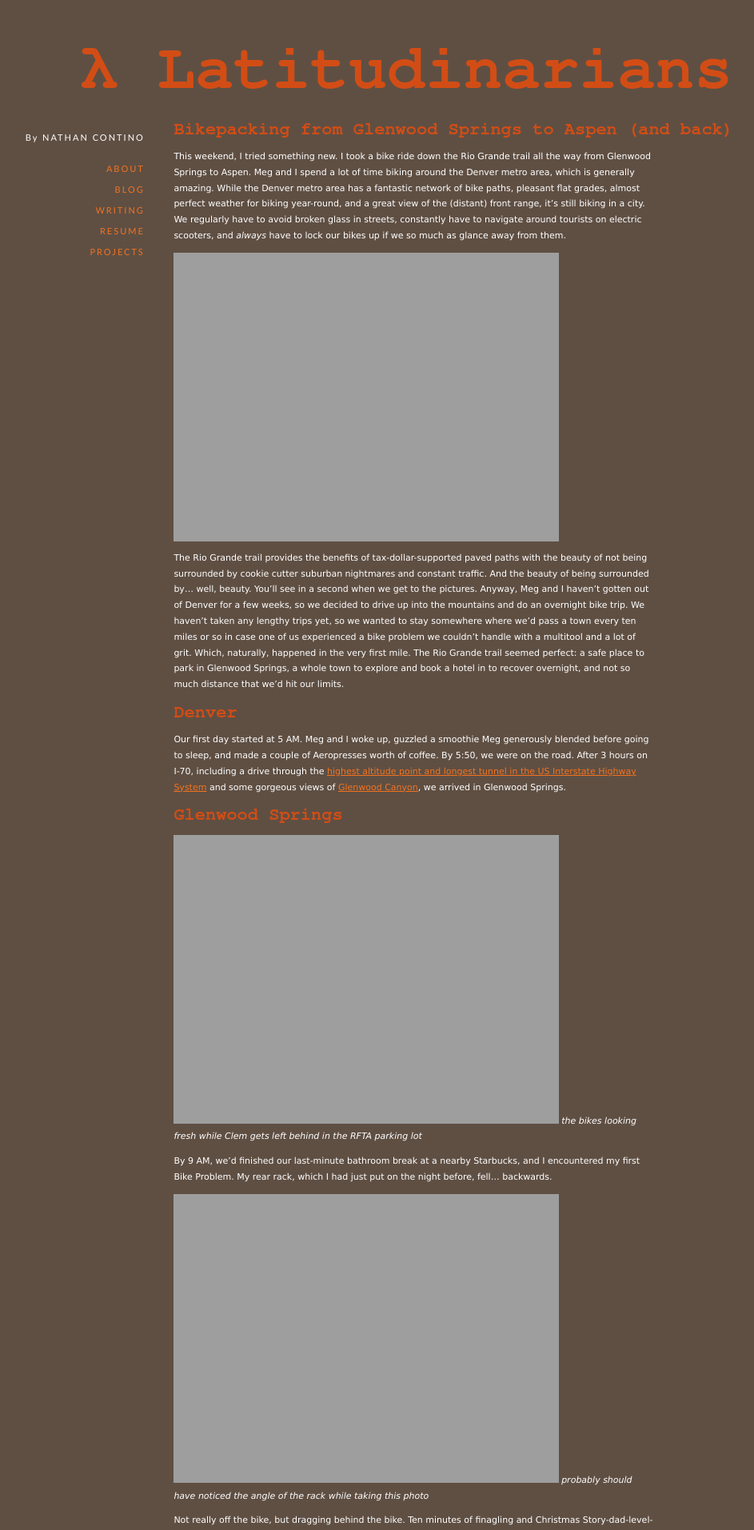
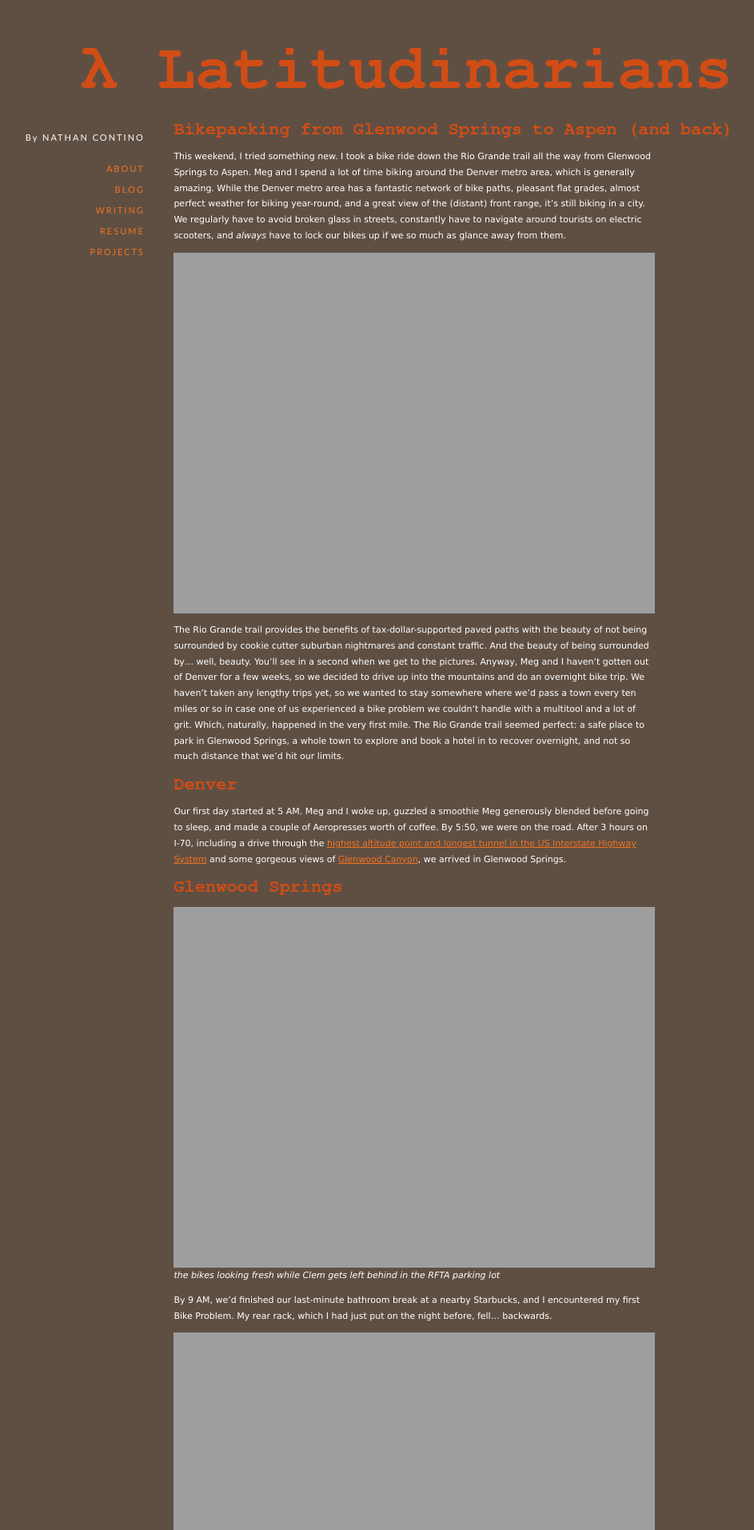
Before and after one commit to nathan-contino/nathan-contino.github.io, a Jekyll site: the page built from _posts/2021-05-16-glenwood-springs-to-aspen-bike-tour.markdown, in a window 1280 px wide. Shown: the top 1913 px of the page at 80% size, without its empty margins (79-1022 px from the left). Built offline with Jekyll 4.4.1, drawn with Linux system fonts in a browser that asks for light colours.

Commit message:
width
Former-commit-id: b40f3c9423ee8f4377c0883480e46710772f8b25 [formerly b40f3c9423ee8f4377c0883480e46710772f8b25 [formerly 7e70e691b1aee7066bb1e7d44f4a1a36e6bf83d4 [formerly 4f87b3bf3f89de6789d80634fa68ffa9765f96be] [formerly d8770e35880bc426a75a187ce5709dec0de7fb5c [formerly ca2f20e3f2117306e4ae0466f78979b6debd05e8]]]]
Former-commit-id: e994f827273be85adacb2e2affdebd20e8c059b3
Former-commit-id: a8dad2eaff2955fd7cd7a4b7355a728b6bef4043
Former-commit-id: a956eee20dcd932287a86849142b1302a0586cee [formerly b7701d5de8d310f576a1614a6e6c5624cefa7d1f]
Former-commit-id: ce85802c72878e2cddf9ff88534477491b569f0a

```diff
--- a/_posts/2021-05-16-glenwood-springs-to-aspen-bike-tour.markdown
+++ b/_posts/2021-05-16-glenwood-springs-to-aspen-bike-tour.markdown
@@ -16,7 +16,7 @@
 on electric scooters, and *always* have to lock our
 bikes up if we so much as glance away from them.
 
-![Bikepacking]({{ site.url }}/_images/may_21_bike_trip/mandarb_and_sully.jpg){:width="80%"}
+![Bikepacking]({{ site.url }}/_images/may_21_bike_trip/mandarb_and_sully.jpg){:width="100%"}
 
 The Rio Grande trail provides the benefits of tax-dollar-supported
 paved paths with the beauty of not being surrounded by cookie cutter
@@ -46,7 +46,7 @@
 
 # Glenwood Springs
 
-![fresh bikes]({{ site.url }}/_images/may_21_bike_trip/near_aspen.jpg){:width="80%"}
+![fresh bikes]({{ site.url }}/_images/may_21_bike_trip/near_aspen.jpg){:width="100%"}
 *the bikes looking fresh while Clem gets left behind in the RFTA parking lot*
 
 By 9 AM, we'd finished our
@@ -54,7 +54,7 @@
 encountered my first Bike Problem. My rear rack, which I
 had just put on the night before, fell... backwards.
 
-![starbs]({{ site.url }}/_images/may_21_bike_trip/the_journey_begins.jpg){:width="80%"}
+![starbs]({{ site.url }}/_images/may_21_bike_trip/the_journey_begins.jpg){:width="100%"}
 *probably should have noticed the angle of the rack while taking this photo*
 
 Not really off the bike, but dragging behind the bike.
@@ -65,11 +65,11 @@
 shop, so we decided to persevere to Carbondale to seek out
 a tiny torque wrench.
 
-![rack probs]({{ site.url }}/_images/may_21_bike_trip/rack_problems.png){:width="80%"}
+![rack probs]({{ site.url }}/_images/may_21_bike_trip/rack_problems.png){:width="100%"}
 
 # Carbondale
 
-![sopris]({{ site.url }}/_images/may_21_bike_trip/sopris.jpg){:width="80%"}
+![sopris]({{ site.url }}/_images/may_21_bike_trip/sopris.jpg){:width="100%"}
 *biking south towards the majestic mount sopris*
 
 Thirty minutes of slightly nervewracking riding down a
@@ -81,7 +81,7 @@
 that helped me out: I hope your first house lease works
 out well!
 
-![basalt bike and ski]({{ site.url }}/_images/may_21_bike_trip/thanks_bike_shop.jpg){:width="80%"}
+![basalt bike and ski]({{ site.url }}/_images/may_21_bike_trip/thanks_bike_shop.jpg){:width="100%"}
 *basalt bike & ski to the rescue!*
 
 After wrapping up the bicycle repairs, Meg and I headed
@@ -105,15 +105,15 @@
   made me reconsider my decision to ever waste my time
   on jam again.
 
-![french toast]({{ site.url }}/_images/may_21_bike_trip/french_toast.jpg){:width="80%"}
+![french toast]({{ site.url }}/_images/may_21_bike_trip/french_toast.jpg){:width="100%"}
 *the best french toast Meg has ever had 10/10*
 
-![burrito]({{ site.url }}/_images/may_21_bike_trip/burrito.jpg){:width="80%"}
+![burrito]({{ site.url }}/_images/may_21_bike_trip/burrito.jpg){:width="100%"}
 *one helluva delicious breakfast burrito 9.7/10*
 
 Nicely done, SILO. We'll be back.
 
-![art path]({{ site.url }}/_images/may_21_bike_trip/art_path.jpg){:width="80%"}
+![art path]({{ site.url }}/_images/may_21_bike_trip/art_path.jpg){:width="100%"}
 *art path through carbondale*
 
 By 11:15, Meg and I were back on the Rio Grande trail
@@ -126,7 +126,7 @@
 small singletrack bike trail, a gravel bike trail,
 a paved bike trail, and public parks with picnic benches.
 
-![riding out of carbondale]({{ site.url }}/_images/may_21_bike_trip/riding_out_of_carbondale.jpg){:width="80%"}
+![riding out of carbondale]({{ site.url }}/_images/may_21_bike_trip/riding_out_of_carbondale.jpg){:width="100%"}
 *bikey boi*
 
 Once we made our way out of Carbondale with
@@ -139,7 +139,7 @@
 to appreciate the whole "hills are alive" bit from The
 Sound of Music.
 
-![baby cow]({{ site.url }}/_images/may_21_bike_trip/baby_cow.jpg){:width="80%"}
+![baby cow]({{ site.url }}/_images/may_21_bike_trip/baby_cow.jpg){:width="100%"}
 *this baby cow's cuteness level was off the charts*
 
 At 12:05, we passed yet another lovely green farm, this
@@ -156,12 +156,12 @@
 have lost their residents when the road they were built
 on transitioned into a major highway.
 
-![meg in the valley]({{ site.url }}/_images/may_21_bike_trip/meg_in_the_valley.jpg){:width="80%"}
+![meg in the valley]({{ site.url }}/_images/may_21_bike_trip/meg_in_the_valley.jpg){:width="100%"}
 *meg's enthusiasm for farms knows no bounds*
 
 # Basalt
 
-![horse bridge]({{ site.url }}/_images/may_21_bike_trip/horse_priority_bridge.jpg){:width="80%"}
+![horse bridge]({{ site.url }}/_images/may_21_bike_trip/horse_priority_bridge.jpg){:width="100%"}
 *honestly pretty disappointed with the lack of horses on the trail*
 
 By 1, we reached the town of Basalt. Everyone waved at
@@ -169,7 +169,7 @@
 a track meet and a baseball game going on, the world
 actually felt pretty normal for the days of COVID.
 
-![beer rest]({{ site.url }}/_images/may_21_bike_trip/beer_and_rest.jpg){:width="80%"}
+![beer rest]({{ site.url }}/_images/may_21_bike_trip/beer_and_rest.jpg){:width="100%"}
 *enjoying a brew on the river*
 
 At 1:45, Meg and I stopped for a beer and a break at
@@ -180,7 +180,7 @@
 to some beer stores in Denver -- they're based in
 Portland, Oregon.
 
-![harmony]({{ site.url }}/_images/may_21_bike_trip/harmony.jpg){:width="80%"}
+![harmony]({{ site.url }}/_images/may_21_bike_trip/harmony.jpg){:width="100%"}
 *donkeys, goats, sheep, horses, and cows all living in harmony*
 
 At 2:05, another animal-based distraction yanked Meg
@@ -188,7 +188,7 @@
 all grazing together in the same field. Maybe there is
 hope for the future after all!
 
-![train house]({{ site.url }}/_images/may_21_bike_trip/train_house.jpg){:width="80%"}
+![train house]({{ site.url }}/_images/may_21_bike_trip/train_house.jpg){:width="100%"}
 *nate, mandarb, & pullman - name a better trio, I dare you*
 
 At 2:20, we passed some trains that now appear to
@@ -197,7 +197,7 @@
 [used to be where the Rio Grande trail is now](https://www.rfta.com/trail-information/), so... sorry trains, for taking
 over your territory.
 
-![aspen view]({{ site.url }}/_images/may_21_bike_trip/aspen_first_glance.jpg){:width="80%"}
+![aspen view]({{ site.url }}/_images/may_21_bike_trip/aspen_first_glance.jpg){:width="100%"}
 *so many shades of green and the first glimpse of aspen snowmass*
 
 2:30 granted us our first view of the Aspen/Snowmass
@@ -209,7 +209,7 @@
 but with the number of prairie dogs we see in this
 state, it's only a matter of time.
 
-![prairie dog]({{ site.url }}/_images/may_21_bike_trip/prairie_dog.jpg){:width="80%"}
+![prairie dog]({{ site.url }}/_images/may_21_bike_trip/prairie_dog.jpg){:width="100%"}
 *one of the hundreds of prairie dogs we spotted. sneaky lil bois*
 
 At 3, a triple whammy:
@@ -242,7 +242,7 @@
 
 # Aspen
 
-![aspen]({{ site.url }}/_images/may_21_bike_trip/aspen_slopes.jpg){:width="80%"}
+![aspen]({{ site.url }}/_images/may_21_bike_trip/aspen_slopes.jpg){:width="100%"}
 *wandering around aspen left a strange desire to walk away from the people and up the mountain*
 
 Aspen is possibly the stranges town I have ever visited.
@@ -270,7 +270,7 @@
 
 # The Ride Back
 
-![downhill]({{ site.url }}/_images/may_21_bike_trip/near_aspen.jpg){:width="80%"}
+![downhill]({{ site.url }}/_images/may_21_bike_trip/near_aspen.jpg){:width="100%"}
 *realizing that the entire trip on day 2 would be downhill*
 
 Meg and I woke up at 6 AM and lollygagged until almost 7
@@ -278,12 +278,12 @@
 experience in town, we decided not to stick around for
 complimentary breakfast.
 
-![praise the sun]({{ site.url }}/_images/may_21_bike_trip/praise_the_sun.jpg){:width="80%"}
+![praise the sun]({{ site.url }}/_images/may_21_bike_trip/praise_the_sun.jpg){:width="100%"}
 *the sunlight starts right on the outskirts of aspen. coincidence? i think not. praise the sun. praise ra.*
 
 We were treated to an absolutely gorgeous crisp morning.
 
-![prairie dog paradise]({{ site.url }}/_images/may_21_bike_trip/prairie_dog_paradise.png){:width="80%"}
+![prairie dog paradise]({{ site.url }}/_images/may_21_bike_trip/prairie_dog_paradise.png){:width="100%"}
 
 Blue skies, prairie dogs, and nary a human to be seen
 on the bike trail once we made our way out of Aspen proper.
@@ -299,7 +299,7 @@
 going to go out on a limb and say that folks in Basalt
 have great taste in dogs.
 
-![turkey]({{ site.url }}/_images/may_21_bike_trip/turkey.jpg){:width="80%"}
+![turkey]({{ site.url }}/_images/may_21_bike_trip/turkey.jpg){:width="100%"}
 *birb in a field, birb in a field, i am just a birb in a field*
 
 We also saw a cluster of wild turkeys wandering across
@@ -308,10 +308,10 @@
 impressive if we didn't regularly see a neighbor's pet
 turkey on our walks around Denver.
 
-![aspen view]({{ site.url }}/_images/may_21_bike_trip/aspen_view.jpg){:width="80%"}
+![aspen view]({{ site.url }}/_images/may_21_bike_trip/aspen_view.jpg){:width="100%"}
 *looking back at aspen snowmass and wishing it didn't cost extra on the IKON pass*
 
-![church]({{ site.url }}/_images/may_21_bike_trip/church.jpg){:width="80%"}
+![church]({{ site.url }}/_images/may_21_bike_trip/church.jpg){:width="100%"}
 *church-house conversion in basalt*
 
 We ended up eating breakfast at a cute cafe in downtown
@@ -319,7 +319,7 @@
 breakfast burrito and breakfast sandwich were magnificent.
 They could use some pointers on steaming milk.
 
-![old basalt trail]({{ site.url }}/_images/may_21_bike_trip/old_basalt_trail.jpg){:width="80%"}
+![old basalt trail]({{ site.url }}/_images/may_21_bike_trip/old_basalt_trail.jpg){:width="100%"}
 *sully & mandarb ready to take on basalt*
 
 On our ride back, we mostly stuck to the Rio Grande trail,
@@ -331,7 +331,7 @@
 trail had a tunnel under the highway in an adapted
 drainage tunnel!
 
-![bridge]({{ site.url }}/_images/may_21_bike_trip/bridge.jpg){:width="80%"}
+![bridge]({{ site.url }}/_images/may_21_bike_trip/bridge.jpg){:width="100%"}
 *cute bridge on the old snowmass/basalt trail*
 
 On our way back to Carbondale, we also took the opportunity
@@ -343,7 +343,7 @@
 Especially in Colorado, it opens up a ton of touring
 opportunities!
 
-![lizard]({{ site.url }}/_images/may_21_bike_trip/lizard.jpg){:width="80%"}
+![lizard]({{ site.url }}/_images/may_21_bike_trip/lizard.jpg){:width="100%"}
 *artway lizard in carbondale*
 
 At 10:50, we got back to Carbondale and admired a fantastic
@@ -361,7 +361,7 @@
   never had before -- almost biscuity)
 - hashbrowns with green chiles and red onions (crispy bois)
 
-![truss]({{ site.url }}/_images/may_21_bike_trip/truss.jpg){:width="80%"}
+![truss]({{ site.url }}/_images/may_21_bike_trip/truss.jpg){:width="100%"}
 *nice little beach area between carbondale and glenwood springs*
 
 At 12, we enjoyed a quick pit stop at Colorado's
@@ -371,7 +371,7 @@
 chilly waters for the memories -- maybe I'll wait for
 June, though.
 
-![hills]({{ site.url }}/_images/may_21_bike_trip/white_and_red_and_green.jpg){:width="80%"}
+![hills]({{ site.url }}/_images/may_21_bike_trip/white_and_red_and_green.jpg){:width="100%"}
 *"it's like they ran out of red paint and just had to switch to white"*
 
 At 12:53 PM, we finally got back to Clem, our obnoxiously
@@ -382,12 +382,12 @@
 folks on the trail even recommended some routes to us at a
 stop!
 
-![glenwood canyon]({{ site.url }}/_images/may_21_bike_trip/glenwood_canyon.jpg){:width="80%"}
+![glenwood canyon]({{ site.url }}/_images/may_21_bike_trip/glenwood_canyon.jpg){:width="100%"}
 *i-70 between vail and glenwood springs is absolutely wild*
 
 # Epilogue
 
-![fin]({{ site.url }}/_images/may_21_bike_trip/fin.jpg){:width="80%"}
+![fin]({{ site.url }}/_images/may_21_bike_trip/fin.jpg){:width="100%"}
 *a happy meg knowing that casey brewing is just minutes away*
 
 After our journey, we enjoyed another well-earned beer at
```
